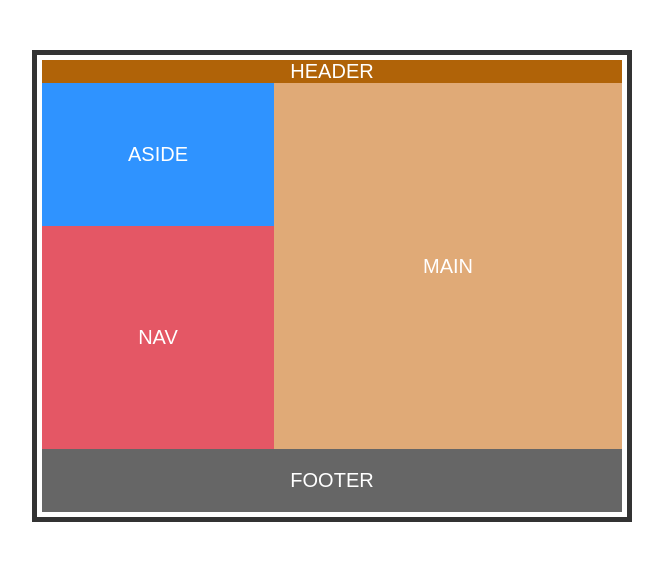
After one commit to alyssatiarra/dasarWeb, a PHP site: page /grid.html in a window 1280 px wide. The commit adds this page. Shown: the top 571 px of the page, without its empty margins (308-971 px from the left). Run offline with PHP 8.4, Linux system fonts and the light colour scheme.

Commit message:
Pertemuan 2 - Praktikum 18

```diff
--- /dev/null
+++ b/grid.html
@@ -0,0 +1,69 @@
+<!DOCTYPE html>
+<html>
+    <head>
+        <title>Grid</title>
+        <style>
+            body, html{
+                margin: 0;
+                padding: 0;
+                font-size: 20px;
+                font-family: Arial;
+                color: white;
+                text-transform: uppercase;
+                text-align: center;
+            }
+            .container{
+                width: 600px;
+                margin: 50px auto;
+                border: 5px solid #333;
+                box-sizing: border-box;
+                padding: 5px;
+                display: grid;
+                grid-template-areas: "header header"
+                "aside main" "nav main" "footer footer";
+                grid-template-columns: 1fr 1.5fr;
+                grid-template-rows: 1fr 1f 1.3fr;
+            }
+            header{
+                grid-area: header;
+                background-color: #b06308;
+                display: flex;
+                justify-content: center;
+                align-items: center;
+            }
+            aside{
+                grid-area: aside;
+                background-color: #2f93ff;
+                padding: 60px 0;
+            }
+            nav{
+                grid-area: nav;
+                background-color: #e45765;
+                padding: 100px 0;
+            }
+            main{
+                grid-area: main;
+                background-color: #E0AA77;
+                box-sizing: border-box;
+                flex: 1.5;
+                display: flex;
+                justify-content: center;
+                align-items: center;
+            }
+            footer{
+                grid-area: footer;
+                background-color: #666;
+                padding: 20px 0;
+            }
+        </style>
+    </head>
+    <body>
+        <div class="container">
+            <header>Header</header>
+            <aside>Aside</aside>
+            <nav>Nav</nav>
+            <main>Main</main>
+            <footer>Footer</footer>
+        </div>
+    </body>
+</html>
--- a/style1.css
+++ b/style1.css
@@ -10,6 +10,7 @@ body{
 }
 /* latihan 1 */
 .container-satu{
+    display: flex;
     width: 800px;
     margin: 50px auto;
     background-color: #fff;
```
